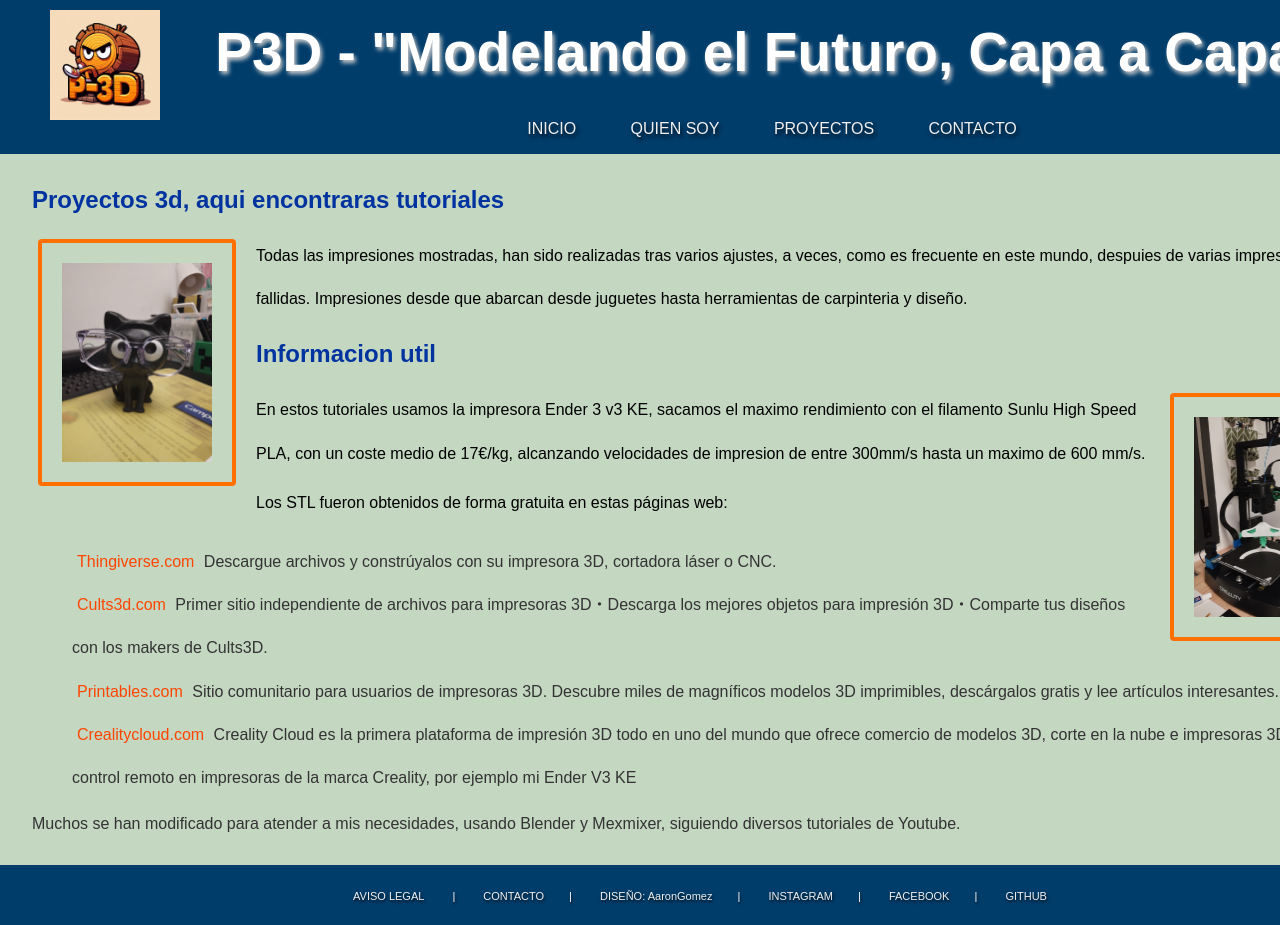
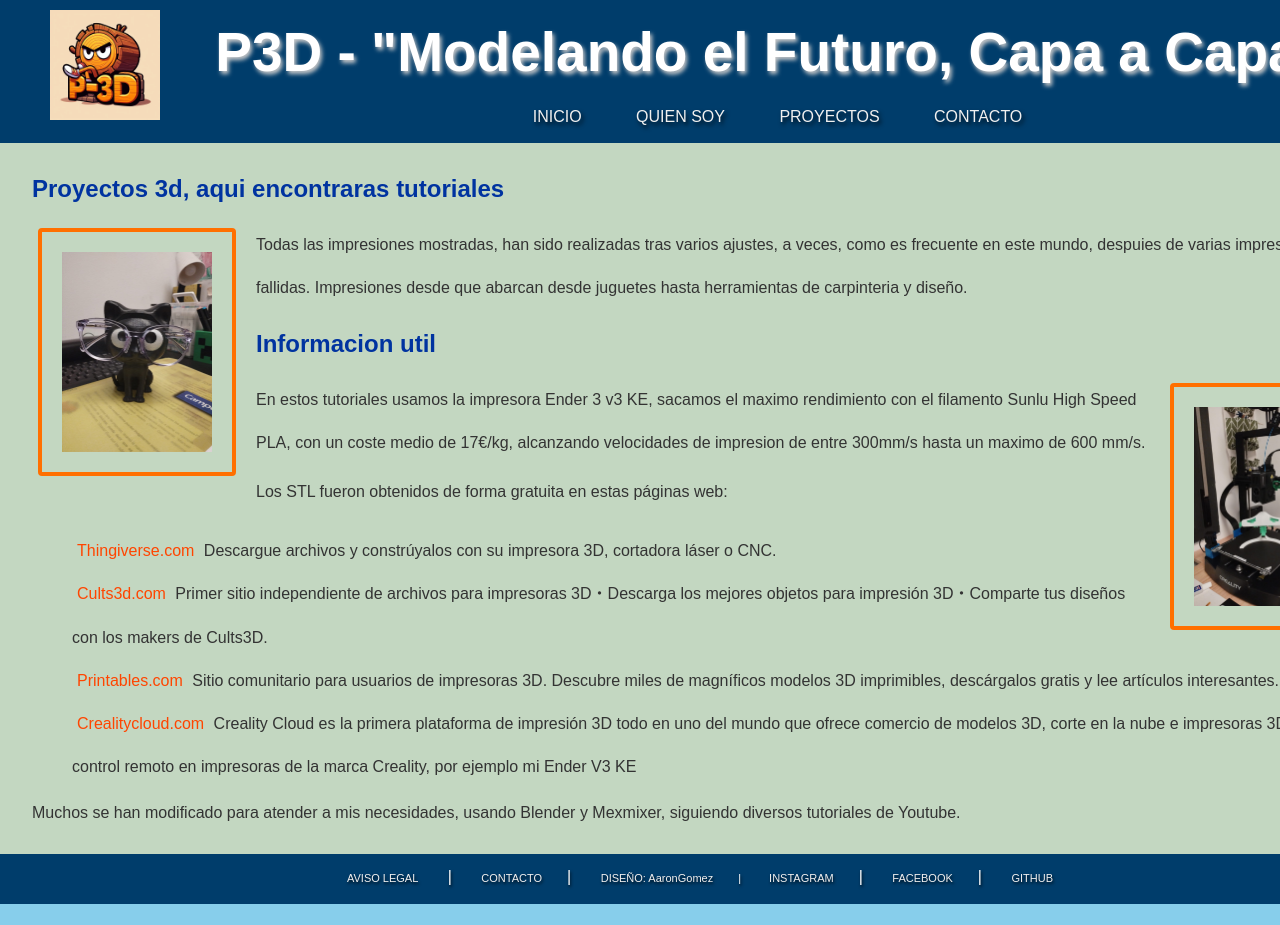
Before and after one commit to AaronSGomez/html5_arquitectura_informacion, a plain HTML site: page index.html in a window 1280 px wide. Shown: the top 925 px of the page. After the commit the page ends 904 px from the top, so only its background shows below. Drawn offline with Linux system fonts and the light colour scheme.

Commit message:
etiquetas header/main/footer
cambio etiquetas div por heder footer y main. eliminacion de div sobrantes y actualizacion de style.css
agregamos ul y li al menu de navegacion y footer

```diff
--- a/index.html
+++ b/index.html
@@ -12,6 +12,7 @@
     <link rel="icon" type="image/png" href="img/favicon-32x32.png" id="favicon" />
     <link rel="stylesheet" href="style.css" />
     <title>Proyectos3D</title>
+
   <!-- script que llama a las distintas secciones del menu y solo muestra esas secciones -->
     <script>
       function mostrarSeccion(seccionId) {
@@ -25,26 +26,25 @@
   </head>
 
   <body>
-    <div class="header">
-      <div class="logo" id="logo">
-        <img height="110px" width="110px" align="left" src="img/logo.png" alt="Logo empresa p3d" title="logo generado por copilot en base a mis especificaciones"/>
-      </div>
-      <div class="nameweb">P3D - "Modelando el Futuro, Capa a Capa"</div>
-    </div>
+    <header class="header">
+      <img class="logo" height="110px" width="110px" align="left" src="img/logo.png" alt="Logo empresa p3d" title="logo generado por copilot en base a mis especificaciones"/>
+      <h1 class="nameweb">P3D - "Modelando el Futuro, Capa a Capa"</h1>
+    </header>
 
     <!--contenido pagina -->
-    <div class="contentpag">
       <!--menu siempre visible-->
       <nav class="main" id="main">
-        <a href="#" onclick="mostrarSeccion('inicio')">INICIO</a>
-        <a href="#" onclick="mostrarSeccion('quien')">QUIEN SOY</a>
-        <a href="#" onclick="mostrarSeccion('proyectos')">PROYECTOS</a>
-        <a href="#" onclick="mostrarSeccion('formulario')">CONTACTO</a>
+        <ul>
+          <li><a href="#" onclick="mostrarSeccion('inicio')">INICIO</a></li>
+          <li><a href="#" onclick="mostrarSeccion('quien')">QUIEN SOY</a></li>
+          <li><a href="#" onclick="mostrarSeccion('proyectos')">PROYECTOS</a></li>
+          <li><a href="#" onclick="mostrarSeccion('formulario')">CONTACTO</a></li>
+        </ul>
       </nav>
-       <div class="content" id="content">
+       <main class="content" id="content">
         <!-- clase Inicio active, para que al cargar la pagina me muestre la bienvenida-->
         <section id="inicio" class="active">
-          <h1>Proyectos 3d, aqui encontraras tutoriales</h1>
+          <h2>Proyectos 3d, aqui encontraras tutoriales</h2>
             <p>
             <img class="image_iz" src="img/fotos/IMG-20241102-WA0004.jpg" width="150" align="left" alt="gato portagafas 3d" title="gato impreso y pintado para colocar gafas">
             Todas las impresiones mostradas, han sido realizadas tras varios ajustes, a veces, como es frecuente en este mundo, despuies de varias impresiones fallidas.
@@ -71,7 +71,7 @@
         </section>
         <!--Seccion Quien soy con un poco de informacion sobre mi-->
         <section id="quien">
-          <h1>Aarón Gómez</h1>
+          <h2>Aarón Gómez</h2>
           <p >Ciclo formativo de grado superior en Administración de sistemas informáticos. </p>
           <p >(IFCD0210) Certificación profesional en Desarrollo de aplicaciones con tecnologia web 2014 (RD 1531/2011, de 31 de octubre por el RD 628/2013, de 2 de agosto).</p>
           <h3>Sobre mi</h3>
@@ -176,19 +176,20 @@
           </div>
       </form>
         </section>
-      </div>
-    </div>
+      </main>
 <!--Enlaces en pie de pagina a distintas ubicaciones sugeridas en ejercicio y sin referenciar nada, salvo el contacto al formulario-->
-    <div class="footer" id="footer">
+    <footer class="footer" id="footer">
       <nav class="link" id="footerlinks">
-        <a href="index.html">AVISO LEGAL</a> |
-        <a href="#" onclick="mostrarSeccion('formulario')">CONTACTO</a>|
-        <a href="index.html"> DISE&Ntilde;O: AaronGomez</a>|
-        <a href="https://www.instagram.com/pumukimak/" target="_blank">INSTAGRAM</a>|
-        <a href="https://www.facebook.com/busktlavida" target="_blank">FACEBOOK</a>|
-        <a href="https://github.com/AaronSGomez/html5_arquitectura_informacion" target="_blank">GITHUB</a>
+        <ul>
+          <li><a href="index.html">AVISO LEGAL</a></li> |
+          <li><a href="#" onclick="mostrarSeccion('formulario')">CONTACTO</a></li>|
+          <li><a href="index.html"> DISE&Ntilde;O: AaronGomez</a>|
+          <li><a href="https://www.instagram.com/pumukimak/" target="_blank">INSTAGRAM</a></li>|
+          <li><a href="https://www.facebook.com/busktlavida" target="_blank">FACEBOOK</a></li>|
+          <li><a href="https://github.com/AaronSGomez/html5_arquitectura_informacion" target="_blank">GITHUB</a></li>
+        </ul>
       </nav>
-    </div>
+    </footer>
   </body>
 
   <!--
--- a/style.css
+++ b/style.css
@@ -6,7 +6,10 @@ body {
   background-color: #87ceeb; /* Azul cielo */
   color: #333333; /* Gris oscuro */
 }
-h1,
+h1 {
+  margin-top: 0px;
+  margin-bottom: 0px;
+}
 h2,
 h3 {
   color: #0033a0; /* Azul eléctrico */
@@ -18,9 +21,9 @@ h3 {
   margin-right: auto;
   margin-left: auto;
   vertical-align: middle;
-  height: auto;
+  height: 90px;
   text-align: center;
-  background-color: rgb(0, 0, 0);
+  background-color: #003d6b; /* Azul profundo */
 }
 .header img {
   padding-top: 10px;
@@ -33,21 +36,10 @@ h3 {
   font-weight: bold;
   text-overflow: clip;
   text-shadow: 2px 3px 4px rgb(201, 201, 201);
-  background-color: #003d6b; /* Azul profundo */
   color: white; /* Texto blanco para un buen contraste */
   padding: 20px;
   text-align: center;
   font-family: 'Arial', sans-serif;
-}
-.contentpag {
-  height: auto;
-  width: 100%;
-  margin-top: auto;
-  margin-right: auto;
-  margin-bottom: auto;
-  margin-left: auto;
-  padding-bottom: auto;
-  background-color: #c3d7c1;
 }
 .content {
   width: 100%;
@@ -64,21 +56,32 @@ h3 {
   clear: both;
 }
 .footer {
+  margin-right: auto;
+  margin-bottom: auto;
+  margin-left: auto;
+  padding-bottom: auto;
   text-align: center;
-  margin-top: 0px;
-  margin-right: auto;
-  margin-left: auto;
   width: 100%;
-  height: 50px;
+  height: auto;
   float: right;
-  padding-top: 10px;
   background-color: #003d6b; /* Azul profundo */
   color: white; /* Texto blanco para un buen contraste */
 }
-.footer .link {
+.footer .link ul {
+  padding: 10px;
+  list-style: none;
+  margin: auto;
+  vertical-align: middle;
+}
+.footer .link li {
+  margin: auto;
+  display: inline;
   padding-top: 15px;
+  padding-bottom: 15px;
   font-family: 'Michroma', sans-serif;
   font-size: 11px;
+}
+.footer .link {
   text-shadow: 1px 2px 3px rgba(0, 0, 0, 0.8);
 }
 .footer .link a {
@@ -90,7 +93,6 @@ h3 {
 }
 .footer .link a:hover {
   color: #f0f0f0;
-  padding: 5px;
   margin-right: 20px;
   margin-left: 20px;
   text-shadow: 1px 2px 3px rgba(255, 255, 255, 0.8);
@@ -144,8 +146,8 @@ section.active {
   font-family: 'Michroma', sans-serif;
   color: #f0f0f0;
   text-shadow: 2px 3px 4px rgba(0, 0, 0, 0.8);
-  padding: 1em;
   text-align: center;
+  padding: 5px;
 }
 .main a {
   color: #f0f0f0;
@@ -162,11 +164,22 @@ section.active {
   text-shadow: 1px 2px 3px rgba(255, 255, 255, 0.8);
   /*text-decoration: underline;*/
 }
+.main ul {
+  list-style: none;
+  margin: auto;
+  font-family: 'Michroma', sans-serif;
+  color: #f0f0f0;
+  text-shadow: 2px 3px 4px rgba(0, 0, 0, 0.8);
+}
+.main li {
+  margin: auto;
+  display: inline-block;
+}
 p {
   font-size: 16px;
   margin: 6px;
   line-height: 2.7;
-  color: #000000;
+  color: #333333; /* Gris oscuro */
 }
 ul {
   display: block;
```
